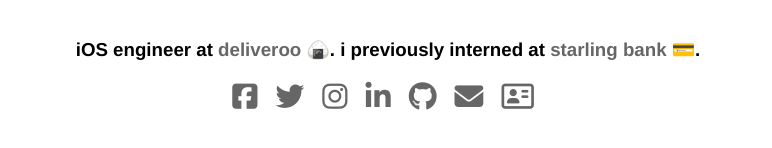
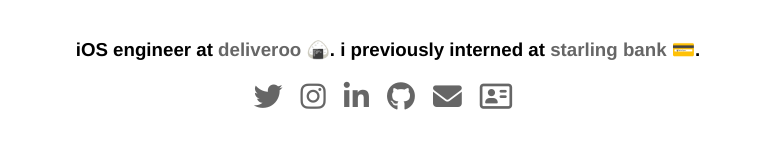
Before and after one commit to elenaaa234/elenaaa234.github.io, a plain HTML site: page index.html in a window 1280 px wide. Shown: the part 242-390 px from the top of the page, without its empty margins (252-1024 px from the left). Drawn offline with Linux system fonts and the light colour scheme.

Commit message:
remove fb :(

```diff
--- a/index.html
+++ b/index.html
@@ -23,8 +23,6 @@
   </div>
 
   <div class="icons">
-    <a href="https://fb.com/abdulajet" target="_blank">
-      <i class="fa fa-facebook-square icon"></i></a>
     <a href="https://twitter.com/abdulajet" target="_blank">
       <i class="fa fa-twitter icon"></i></a>
     <a href="https://www.instagram.com/fabman97" target="_blank">
```
Also changed, not shown: face.jpg (deleted).
